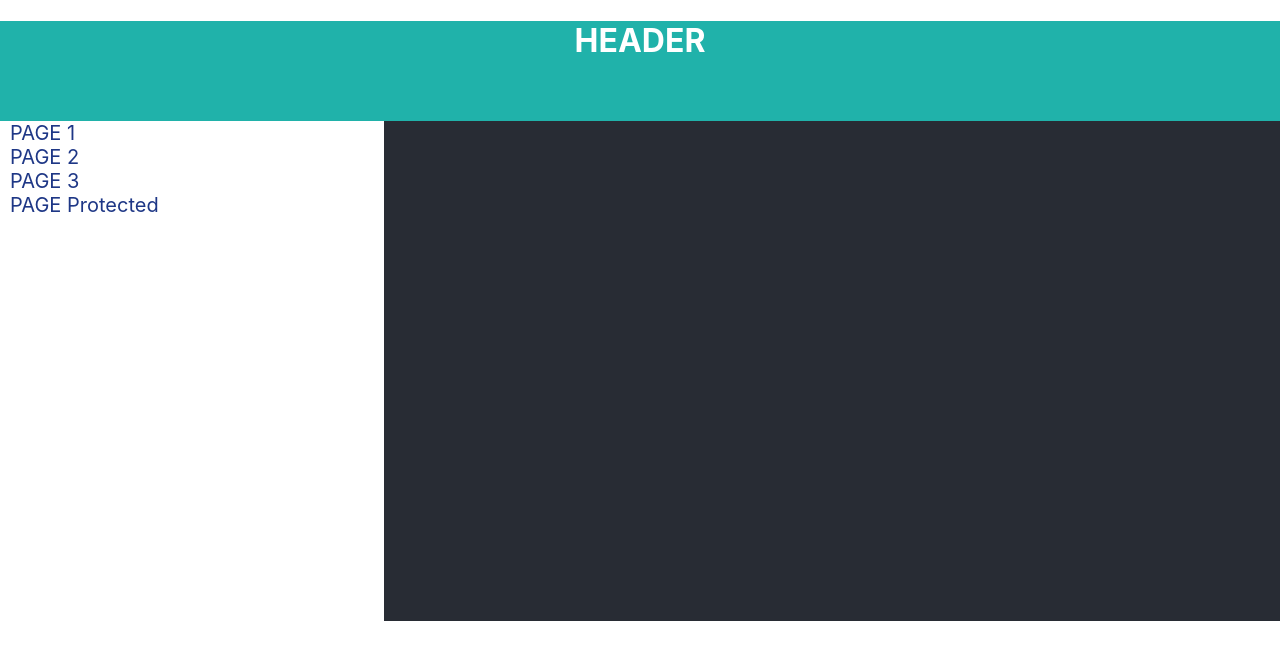
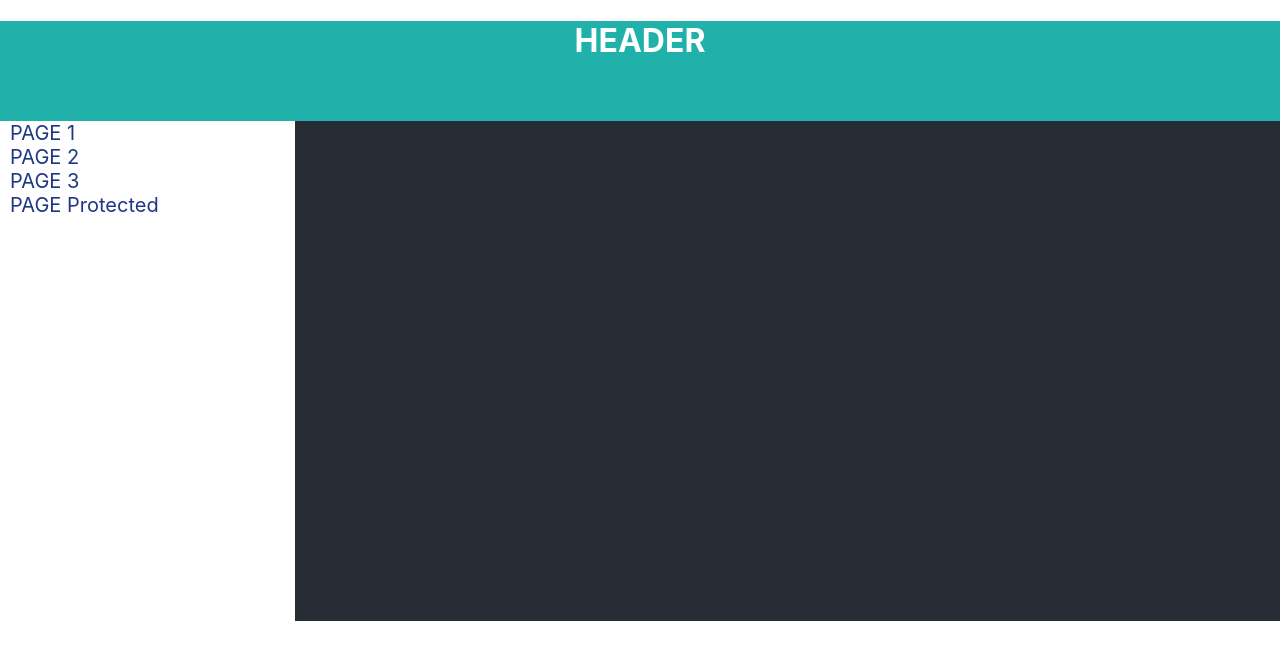
Before and after one commit to dktwho/dop-2-4, a React (Create React App) app: page / in a window 1280 px wide. Shown: the top 660 px of the page. Built offline with nearby package versions, Linux system fonts and the light colour scheme.

Commit message:
add custom hook useWindowSize for hide/view menu

```diff
--- a/package.json
+++ b/package.json
@@ -11,6 +11,7 @@
     "@types/react": "^18.2.17",
     "@types/react-dom": "^18.2.7",
     "@types/styled-components": "^5.1.26",
+    "@uidotdev/usehooks": "^2.0.1",
     "react": "^18.2.0",
     "react-dom": "^18.2.0",
     "react-router-dom": "^6.14.2",
--- a/src/App.tsx
+++ b/src/App.tsx
@@ -1,4 +1,4 @@
-import React from 'react';
+import React, {useEffect, useState} from 'react';
 import './App.css';
 import {NavLink, Outlet} from "react-router-dom";
 import styles from "./components/Site.module.css";
@@ -6,16 +6,40 @@ import {S} from '../src/styles/_appStyles'
 
 
 function App() {
+
+
+    const size = useWindowSize()
+
+    function useWindowSize() {
+        const [windowSize, setWindowSize] = useState(0);
+        useEffect(() => {
+
+            function handleResize() {
+                setWindowSize(window.innerWidth);
+            }
+
+            window.addEventListener("resize", handleResize);
+            handleResize();
+            return () => window.removeEventListener("resize", handleResize);
+        }, []); // Empty array ensures that effect is only run on mount
+        return windowSize;
+    }
+
+
     return (
         <>
             <div className={styles.header}><h1>HEADER</h1></div>
             <div className={styles.body}>
-                <div className={styles.nav}>
-                    <S.NavWrapper><NavLink to={'/page/0'}>PAGE 1</NavLink></S.NavWrapper>
-                    <S.NavWrapper><NavLink to={'/page/1'}>PAGE 2</NavLink></S.NavWrapper>
-                    <S.NavWrapper><NavLink to={'/page/2'}>PAGE 3</NavLink></S.NavWrapper>
-                    <S.NavWrapper><NavLink to={'/protected'}>PAGE Protected</NavLink></S.NavWrapper>
-                </div>
+                {size > 1000
+                    ? <div className={styles.nav}>
+                        <S.NavWrapper><NavLink to={'/page/0'}>PAGE 1</NavLink></S.NavWrapper>
+                        <S.NavWrapper><NavLink to={'/page/1'}>PAGE 2</NavLink></S.NavWrapper>
+                        <S.NavWrapper><NavLink to={'/page/2'}>PAGE 3</NavLink></S.NavWrapper>
+                        <S.NavWrapper><NavLink to={'/protected'}>PAGE Protected</NavLink></S.NavWrapper>
+                    </div>
+                    : <div></div>
+                }
+
                 <div className={styles.content}>
                     <Outlet/>
                 </div>
--- a/src/components/Site.module.css
+++ b/src/components/Site.module.css
@@ -23,7 +23,7 @@
 .content{
     background-color:#282c34;
     height: 500px;
-    width: 70%;
+    width: 100%;
     color: white;
     font-size: 30px;
 }
```
Also changed, not shown: src/components/Site.tsx (+0 -8 lines), 1 other file (tests, documents, lock files or other folders).
